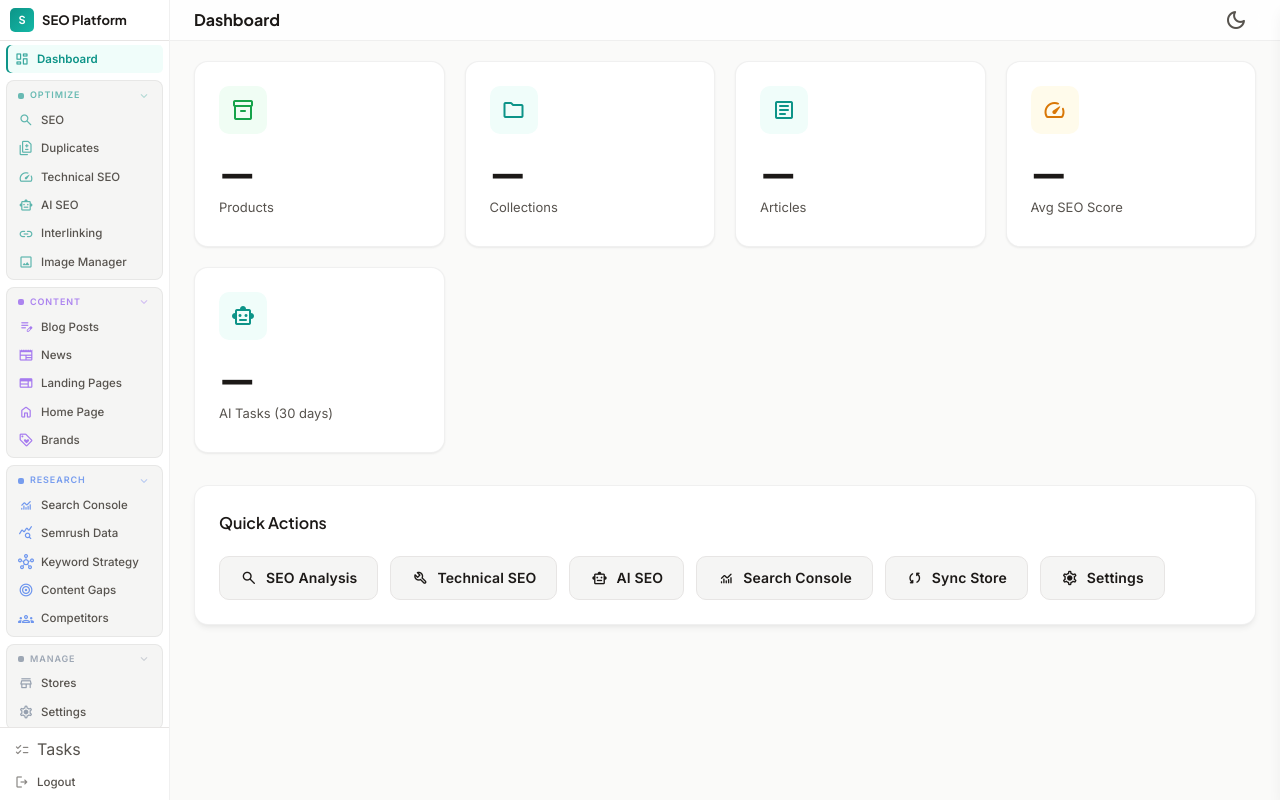
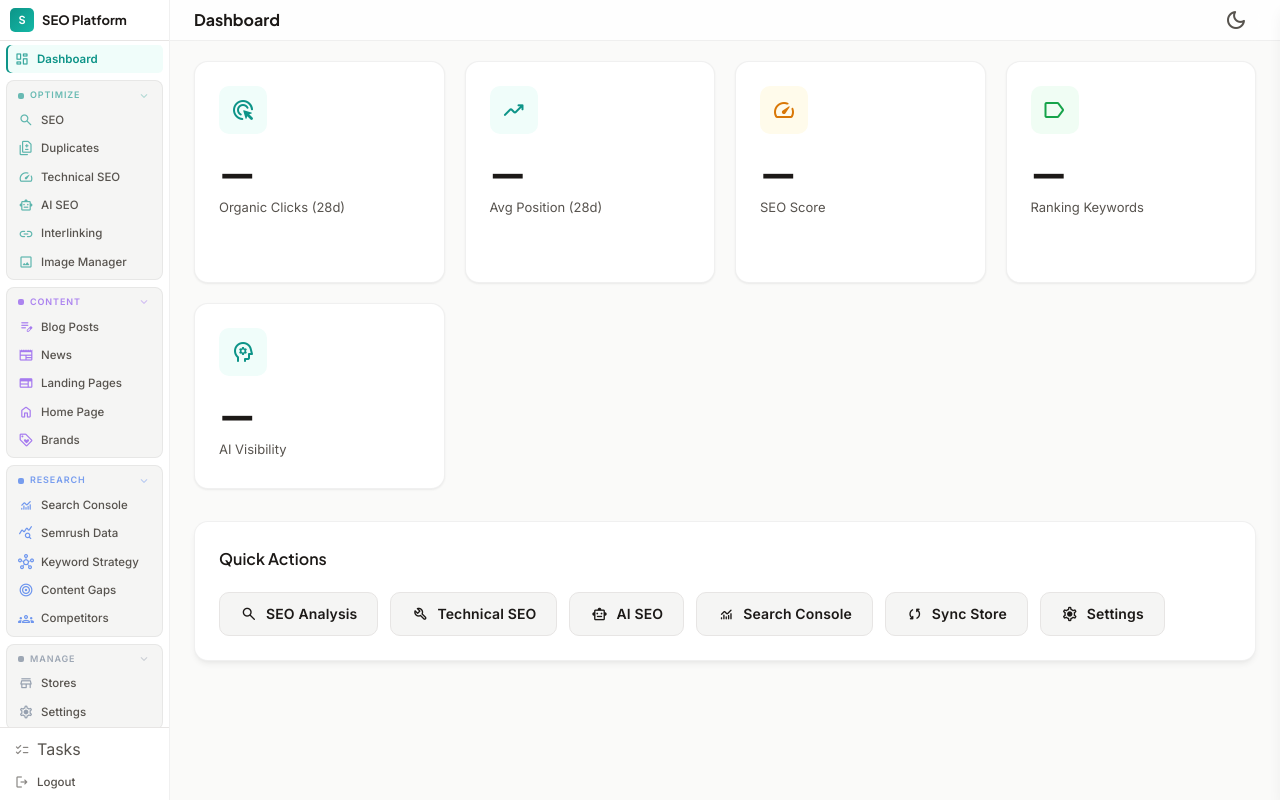
Before and after one commit to ruolez/shopify-seo, a Flask app: page / in a window 1280 px wide. Run offline with Flask 3, Linux system fonts and the light colour scheme; the visitor is signed in with stand-in values (Sample User, id 1); data that the repository does not hold is empty; some libraries are stand-ins or nearby versions.

Commit message:
feat(dashboard): outcome KPI row with sparklines and 90-day trend chart
- KPI cards replace inventory counts: organic clicks (28d, delta, spark),
  avg position, SEO score trend, ranking keywords (top10/striking), AI
  visibility with delta vs previous run; counts collapse to the store line
- /api/dashboard/trends: 90-day GSC daily series with seo_change_events
  overlaid as dashed optimization markers (titles in payload)
- unconfigured sources render setup links instead of hiding

```diff
--- a/app/routes/dashboard_routes.py
+++ b/app/routes/dashboard_routes.py
@@ -22,3 +22,12 @@ def dashboard_page():
 def dashboard_overview():
     store_id = _resolve_store_id()
     return jsonify(dashboard_service.get_overview(store_id))
+
+
+@dashboard_bp.route("/api/dashboard/trends")
+def dashboard_trends():
+    store_id = _resolve_store_id()
+    days = min(request.args.get("days", 90, type=int), 365)
+    if not store_id:
+        return jsonify({"gsc_daily": [], "score_daily": [], "events": []})
+    return jsonify(dashboard_service.get_trends(store_id, days))
--- a/app/static/js/dashboard.js
+++ b/app/static/js/dashboard.js
@@ -1,4 +1,5 @@
 let dashStoreId = null;
+const dashCharts = {};
 
 document.addEventListener("DOMContentLoaded", () => {
     loadDashboard();
@@ -21,7 +22,7 @@ document.addEventListener("DOMContentLoaded", () => {
 function loadDashboard() {
     // Reset store-scoped widgets so a store switch never shows stale data
     // from the previous store while the new requests are in flight.
-    document.getElementById("gsc-summary").style.display = "none";
+    document.getElementById("trend-card").style.display = "none";
     document.getElementById("dash-insights").style.display = "none";
     const prio = document.getElementById("dash-priorities");
     if (prio) {
@@ -30,9 +31,18 @@ function loadDashboard() {
     }
     loadOverview().then(() => {
         // Widgets below depend on the resolved store id from the overview.
-        loadGSCSummary();
+        loadTrends();
         loadTopPriorities();
     });
+}
+
+function setChart(key, make) {
+    if (dashCharts[key]) {
+        dashCharts[key].destroy();
+        delete dashCharts[key];
+    }
+    const chart = make();
+    if (chart) dashCharts[key] = chart;
 }
 
 function renderStoreSwitcher(stores, activeId) {
@@ -55,48 +65,179 @@ async function loadOverview() {
         dashStoreId = stats.store ? stats.store.id : null;
         renderStoreSwitcher(stats.stores, dashStoreId);
 
-        const counts = stats.counts || {};
-
-        // Store identity + sync freshness
+        // Store identity + sync freshness + inventory line
+        const line = document.getElementById("dash-store-line");
         if (stats.store && stats.store.name) {
-            const line = document.getElementById("dash-store-line");
             const synced = stats.store.last_synced_at
                 ? `Last synced ${formatRelativeTime(stats.store.last_synced_at)}`
                 : "Never synced";
+            const c = stats.counts || {};
+            const inventory = `${(c.products ?? 0).toLocaleString()} products · ${(c.collections ?? 0).toLocaleString()} collections · ${(c.articles ?? 0).toLocaleString()} articles`;
             line.innerHTML = `<strong>${escapeHtml(stats.store.name)}</strong>` +
                 (stats.store.domain ? ` · ${escapeHtml(stats.store.domain)}` : "") +
-                ` · ${escapeHtml(synced)}`;
+                ` · ${escapeHtml(synced)} · ${escapeHtml(inventory)}`;
             line.style.display = "";
+        } else {
+            line.style.display = "none";
         }
 
-        document.getElementById("stat-products").textContent = (counts.products ?? 0).toLocaleString();
-        if (counts.active_products !== undefined && counts.active_products !== counts.products) {
-            document.getElementById("stat-products-sub").textContent = `${counts.active_products.toLocaleString()} active`;
-        }
-        document.getElementById("stat-collections").textContent = (counts.collections ?? 0).toLocaleString();
-        document.getElementById("stat-articles").textContent = (counts.articles ?? 0).toLocaleString();
-
-        document.getElementById("stat-seo").textContent = stats.score_pending ? "…" : stats.avg_seo_score;
-        const dist = stats.score_distribution;
-        if (stats.score_pending) {
-            document.getElementById("stat-seo-sub").textContent = "Pending nightly snapshot";
-        } else if (dist) {
-            document.getElementById("stat-seo-sub").textContent =
-                `${dist.good} good · ${dist.fair} fair · ${dist.poor} poor`;
-        }
-
-        document.getElementById("stat-tasks").textContent = (stats.ai_tasks_30d ?? 0).toLocaleString();
-        if (stats.tasks_running > 0) {
-            document.getElementById("stat-tasks-sub").innerHTML =
-                `<span class="delta-up">${stats.tasks_running} running now</span>`;
-        }
+        renderKpis(stats.kpis || {}, stats);
 
         if (stats.insights) {
             renderInsights(stats.insights);
         }
     } catch (err) {
-        showToast("Failed to load dashboard stats", "error");
+        showToast("Failed to load dashboard", "error");
     }
+}
+
+function renderKpis(kpis, stats) {
+    const colors = chartColors();
+
+    // Organic clicks
+    const clicksEl = document.getElementById("kpi-clicks");
+    if (kpis.clicks_28d) {
+        clicksEl.textContent = kpis.clicks_28d.value.toLocaleString();
+        renderDelta(document.getElementById("kpi-clicks-delta"), kpis.clicks_28d.pct_change);
+        setChart("kpi-clicks", () => makeSparkline(document.getElementById("kpi-clicks-spark"), kpis.clicks_28d.spark));
+    } else {
+        clicksEl.textContent = "—";
+        document.getElementById("kpi-clicks-delta").innerHTML =
+            '<a href="/gsc" style="color:var(--primary);">Connect GSC</a>';
+    }
+
+    // Avg position (lower = better)
+    const posEl = document.getElementById("kpi-position");
+    if (kpis.avg_position_28d && kpis.avg_position_28d.value !== null) {
+        posEl.textContent = kpis.avg_position_28d.value.toFixed(1);
+        const ch = kpis.avg_position_28d.change;
+        const deltaEl = document.getElementById("kpi-position-delta");
+        if (ch !== null && ch !== undefined) {
+            const improved = ch <= 0;
+            deltaEl.innerHTML = `<span class="${improved ? "delta-up" : "delta-down"}">${improved ? "▲" : "▼"} ${Math.abs(ch).toFixed(1)} vs prev period</span>`;
+        } else {
+            deltaEl.textContent = "";
+        }
+        setChart("kpi-position", () => makeSparkline(
+            document.getElementById("kpi-position-spark"),
+            kpis.avg_position_28d.spark.map((v) => (v === null ? null : -v)),
+            { color: colors.warning }
+        ));
+    } else {
+        posEl.textContent = "—";
+    }
+
+    // SEO score
+    const scoreEl = document.getElementById("kpi-score");
+    if (stats.score_pending) {
+        scoreEl.textContent = "…";
+        document.getElementById("kpi-score-sub").textContent = "Pending nightly snapshot";
+    } else if (kpis.seo_score) {
+        scoreEl.textContent = kpis.seo_score.value;
+        const sub = document.getElementById("kpi-score-sub");
+        const dist = stats.score_distribution;
+        let html = dist ? `${dist.good} good · ${dist.fair} fair · ${dist.poor} poor` : "";
+        const ch = kpis.seo_score.change_30d;
+        if (ch !== null && ch !== undefined && ch !== 0) {
+            const up = ch > 0;
+            html += ` <span class="${up ? "delta-up" : "delta-down"}">${up ? "▲" : "▼"} ${Math.abs(ch).toFixed(1)} (30d)</span>`;
+        }
+        sub.innerHTML = html;
+        setChart("kpi-score", () => makeSparkline(document.getElementById("kpi-score-spark"), kpis.seo_score.spark, { color: colors.success }));
+    } else if (stats.avg_seo_score) {
+        scoreEl.textContent = stats.avg_seo_score;
+    }
+
+    // Keywords
+    const kwEl = document.getElementById("kpi-keywords");
+    if (kpis.keywords) {
+        kwEl.textContent = kpis.keywords.total.toLocaleString();
+        const delta = kpis.keywords.striking_change;
+        const deltaHtml = delta
+            ? ` <span class="${delta > 0 ? "delta-up" : "delta-down"}">${delta > 0 ? "+" : ""}${delta}</span>`
+            : "";
+        document.getElementById("kpi-keywords-sub").innerHTML =
+            `${kpis.keywords.top10} top 10 · ${kpis.keywords.striking} striking${deltaHtml}`;
+    } else {
+        kwEl.textContent = "—";
+        document.getElementById("kpi-keywords-sub").innerHTML =
+            '<a href="/semrush" style="color:var(--primary);">Import keywords</a>';
+    }
+
+    // AI visibility
+    const visEl = document.getElementById("kpi-visibility");
+    if (kpis.ai_visibility) {
+        const v = kpis.ai_visibility;
+        visEl.textContent = `${Math.round(v.mention_rate * 100)}%`;
+        let sub = `${Math.round(v.share_of_voice * 100)}% share of voice`;
+        if (v.delta_vs_prev_run !== null && v.delta_vs_prev_run !== undefined && v.delta_vs_prev_run !== 0) {
+            const up = v.delta_vs_prev_run > 0;
+            const pts = Math.abs(Math.round(v.delta_vs_prev_run * 100));
+            sub += ` <span class="${up ? "delta-up" : "delta-down"}">${up ? "▲" : "▼"} ${pts}pp</span>`;
+        }
+        if (v.last_run_at) sub += ` · ${formatRelativeTime(v.last_run_at)}`;
+        document.getElementById("kpi-visibility-sub").innerHTML = sub;
+    } else {
+        visEl.textContent = "—";
+        document.getElementById("kpi-visibility-sub").innerHTML =
+            '<a href="/ai-seo" style="color:var(--primary);">Run tracking</a>';
+    }
+}
+
+async function loadTrends() {
+    try {
+        if (!dashStoreId) return;
+        const data = await apiRequest(`/api/dashboard/trends?store_id=${dashStoreId}&days=90`);
+        if (!data.gsc_daily || !data.gsc_daily.length) return;
+
+        const colors = chartColors();
+        const labels = data.gsc_daily.map((d) => d.date.slice(5)); // MM-DD
+        const dateIndex = {};
+        data.gsc_daily.forEach((d, i) => { dateIndex[d.date] = i; });
+        const markers = (data.events || [])
+            .filter((e) => dateIndex[e.date] !== undefined)
+            .map((e) => ({ index: dateIndex[e.date], label: `${e.count} optimized` }));
+
+        const totalOptimized = (data.events || []).reduce((n, e) => n + e.count, 0);
+        document.getElementById("trend-note").textContent =
+            `Last 90 days${totalOptimized ? ` · ${totalOptimized} optimizations applied (dashed lines)` : ""}`;
+
+        setChart("trend", () => makeTimeSeriesChart(document.getElementById("trend-chart"), {
+            labels,
+            markers,
+            datasets: [
+                {
+                    label: "Clicks",
+                    data: data.gsc_daily.map((d) => d.clicks),
+                    borderColor: colors.primary,
+                    backgroundColor: hexToRgba(colors.primary, 0.10),
+                    fill: true, borderWidth: 1.5, pointRadius: 0, tension: 0.3, yAxisID: "y",
+                },
+                {
+                    label: "Impressions",
+                    data: data.gsc_daily.map((d) => d.impressions),
+                    borderColor: colors.text,
+                    borderWidth: 1, pointRadius: 0, tension: 0.3, yAxisID: "y1", hidden: true,
+                },
+            ],
+        }));
+        // Secondary axis for impressions when toggled on via legend
+        const chart = dashCharts["trend"];
+        chart.options.scales.y1 = { position: "right", display: "auto", ticks: { color: colors.text, maxTicksLimit: 5 }, grid: { display: false } };
+        chart.update();
+
+        document.getElementById("trend-card").style.display = "";
+    } catch {
+        // GSC not connected or no data — card stays hidden
+    }
+}
+
+function renderDelta(el, pct, invert = false) {
+    if (pct === null || pct === undefined || !isFinite(pct)) { el.textContent = ""; return; }
+    const up = pct >= 0;
+    const good = invert ? !up : up;
+    const arrow = up ? "▲" : "▼";
+    el.innerHTML = `<span class="${good ? "delta-up" : "delta-down"}">${arrow} ${Math.abs(pct).toFixed(1)}% vs prev period</span>`;
 }
 
 function renderInsights(insights) {
@@ -210,55 +351,6 @@ function renderInsights(insights) {
     container.style.display = "";
 }
 
-function renderDelta(el, pct, invert = false) {
-    if (pct === null || pct === undefined || !isFinite(pct)) { el.textContent = ""; return; }
-    const up = pct >= 0;
-    const good = invert ? !up : up;
-    const arrow = up ? "▲" : "▼";
-    el.innerHTML = `<span class="${good ? "delta-up" : "delta-down"}">${arrow} ${Math.abs(pct).toFixed(1)}% vs prev period</span>`;
-}
-
-async function loadGSCSummary() {
-    try {
-        if (!dashStoreId) return;
-        const status = await apiRequest(`/api/gsc/status?store_id=${dashStoreId}`);
-        if (!status.connected || !status.property) return;
-
-        const today = new Date();
-        const dateTo = new Date(today);
-        dateTo.setDate(dateTo.getDate() - 3);
-        const dateFrom = new Date(dateTo);
-        dateFrom.setDate(dateFrom.getDate() - 27); // 28-day window inclusive
-        const df = dateFrom.toISOString().split("T")[0];
-        const dt = dateTo.toISOString().split("T")[0];
-
-        const data = await apiRequest(`/api/gsc/overview?store_id=${dashStoreId}&date_from=${df}&date_to=${dt}`);
-        document.getElementById("dash-gsc-window").textContent = `${df} → ${dt}`;
-        document.getElementById("dash-gsc-clicks").textContent = Math.round(data.total_clicks).toLocaleString();
-        document.getElementById("dash-gsc-impressions").textContent = Math.round(data.total_impressions).toLocaleString();
-        document.getElementById("dash-gsc-ctr").textContent = (data.avg_ctr * 100).toFixed(1) + "%";
-        document.getElementById("dash-gsc-position").textContent = data.avg_position.toFixed(1);
-
-        if (data.changes) {
-            renderDelta(document.getElementById("dash-gsc-clicks-delta"), data.changes.clicks_pct);
-            renderDelta(document.getElementById("dash-gsc-impressions-delta"), data.changes.impressions_pct);
-            const ctrEl = document.getElementById("dash-gsc-ctr-delta");
-            if (data.changes.ctr !== null && data.changes.ctr !== undefined) {
-                const up = data.changes.ctr >= 0;
-                ctrEl.innerHTML = `<span class="${up ? "delta-up" : "delta-down"}">${up ? "▲" : "▼"} ${(Math.abs(data.changes.ctr) * 100).toFixed(2)}pp</span>`;
-            }
-            const posEl = document.getElementById("dash-gsc-position-delta");
-            if (data.changes.position !== null && data.changes.position !== undefined) {
-                const improved = data.changes.position <= 0; // lower position = better
-                posEl.innerHTML = `<span class="${improved ? "delta-up" : "delta-down"}">${improved ? "▲" : "▼"} ${Math.abs(data.changes.position).toFixed(1)}</span>`;
-            }
-        }
-        document.getElementById("gsc-summary").style.display = "";
-    } catch {
-        // GSC not connected or error — leave hidden
-    }
-}
-
 async function loadTopPriorities() {
     try {
         if (!dashStoreId) return;
--- a/app/templates/dashboard.html
+++ b/app/templates/dashboard.html
@@ -23,69 +23,53 @@
             <div class="page-content">
                 <div id="dash-store-line" style="display:none;margin-bottom:16px;font-size:13px;color:var(--on-surface-secondary);"></div>
 
-                <div class="stats-grid" id="stats-grid">
+                <div class="stats-grid" id="kpi-grid">
                     <div class="stat-card">
-                        <div class="stat-icon green"><span class="material-symbols-rounded">inventory_2</span></div>
-                        <div class="stat-value" id="stat-products">—</div>
-                        <div class="stat-label">Products</div>
-                        <div class="stat-sub" id="stat-products-sub"></div>
+                        <div class="stat-icon blue"><span class="material-symbols-rounded">ads_click</span></div>
+                        <div class="stat-value" id="kpi-clicks">—</div>
+                        <div class="stat-label">Organic Clicks (28d)</div>
+                        <div class="stat-sub" id="kpi-clicks-delta"></div>
+                        <div style="height:34px;margin-top:6px;"><canvas id="kpi-clicks-spark"></canvas></div>
                     </div>
                     <div class="stat-card">
-                        <div class="stat-icon blue"><span class="material-symbols-rounded">folder</span></div>
-                        <div class="stat-value" id="stat-collections">—</div>
-                        <div class="stat-label">Collections</div>
-                    </div>
-                    <div class="stat-card">
-                        <div class="stat-icon blue"><span class="material-symbols-rounded">article</span></div>
-                        <div class="stat-value" id="stat-articles">—</div>
-                        <div class="stat-label">Articles</div>
+                        <div class="stat-icon blue"><span class="material-symbols-rounded">trending_up</span></div>
+                        <div class="stat-value" id="kpi-position">—</div>
+                        <div class="stat-label">Avg Position (28d)</div>
+                        <div class="stat-sub" id="kpi-position-delta"></div>
+                        <div style="height:34px;margin-top:6px;"><canvas id="kpi-position-spark"></canvas></div>
                     </div>
                     <div class="stat-card">
                         <div class="stat-icon orange"><span class="material-symbols-rounded">speed</span></div>
-                        <div class="stat-value" id="stat-seo">—</div>
-                        <div class="stat-label">Avg SEO Score</div>
-                        <div class="stat-sub" id="stat-seo-sub"></div>
+                        <div class="stat-value" id="kpi-score">—</div>
+                        <div class="stat-label">SEO Score</div>
+                        <div class="stat-sub" id="kpi-score-sub"></div>
+                        <div style="height:34px;margin-top:6px;"><canvas id="kpi-score-spark"></canvas></div>
                     </div>
                     <div class="stat-card">
-                        <div class="stat-icon blue"><span class="material-symbols-rounded">smart_toy</span></div>
-                        <div class="stat-value" id="stat-tasks">—</div>
-                        <div class="stat-label">AI Tasks (30 days)</div>
-                        <div class="stat-sub" id="stat-tasks-sub"></div>
+                        <div class="stat-icon green"><span class="material-symbols-rounded">label</span></div>
+                        <div class="stat-value" id="kpi-keywords">—</div>
+                        <div class="stat-label">Ranking Keywords</div>
+                        <div class="stat-sub" id="kpi-keywords-sub"></div>
                     </div>
+                    <div class="stat-card">
+                        <div class="stat-icon blue"><span class="material-symbols-rounded">psychology</span></div>
+                        <div class="stat-value" id="kpi-visibility">—</div>
+                        <div class="stat-label">AI Visibility</div>
+                        <div class="stat-sub" id="kpi-visibility-sub"></div>
+                    </div>
+                </div>
+
+                <!-- 90-day search performance with optimization markers -->
+                <div id="trend-card" class="card" style="display:none;margin-bottom:24px;">
+                    <div class="card-header" style="display:flex;align-items:center;justify-content:space-between;">
+                        <h3>Search Performance <span id="trend-note" style="font-weight:400;font-size:12px;color:var(--on-surface-secondary);"></span></h3>
+                        <a href="/gsc" class="btn btn-secondary btn-sm">View Details</a>
+                    </div>
+                    <div style="height:260px;padding:0 8px 8px;"><canvas id="trend-chart"></canvas></div>
                 </div>
 
                 <!-- Insights from all data sources (shown if data available) -->
                 <div id="dash-insights" style="display: none; margin-bottom: 24px;"></div>
-
-                <!-- GSC Summary (shown if connected) -->
-                <div id="gsc-summary" class="card" style="display: none; margin-bottom: 24px;">
-                    <div class="card-header" style="display: flex; align-items: center; justify-content: space-between;">
-                        <h3>Search Console <span id="dash-gsc-window" style="font-weight:400;font-size:12px;color:var(--on-surface-secondary);"></span></h3>
-                        <a href="/gsc" class="btn btn-secondary btn-sm">View Details</a>
-                    </div>
-                    <div class="metric-cards" style="display: grid; grid-template-columns: repeat(auto-fit, minmax(160px, 1fr)); gap: 12px;">
-                        <div style="padding: 12px;">
-                            <div class="metric-label">Clicks</div>
-                            <div style="font-size: 22px; font-weight: 700;" id="dash-gsc-clicks">—</div>
-                            <div class="stat-sub" id="dash-gsc-clicks-delta"></div>
-                        </div>
-                        <div style="padding: 12px;">
-                            <div class="metric-label">Impressions</div>
-                            <div style="font-size: 22px; font-weight: 700;" id="dash-gsc-impressions">—</div>
-                            <div class="stat-sub" id="dash-gsc-impressions-delta"></div>
-                        </div>
-                        <div style="padding: 12px;">
-                            <div class="metric-label">Avg CTR</div>
-                            <div style="font-size: 22px; font-weight: 700;" id="dash-gsc-ctr">—</div>
-                            <div class="stat-sub" id="dash-gsc-ctr-delta"></div>
-                        </div>
-                        <div style="padding: 12px;">
-                            <div class="metric-label">Avg Position</div>
-                            <div style="font-size: 22px; font-weight: 700;" id="dash-gsc-position">—</div>
-                            <div class="stat-sub" id="dash-gsc-position-delta"></div>
-                        </div>
-                    </div>
-                </div>
 
                 <!-- Top SEO Priorities (shown if data available) -->
                 <div class="card" style="display: none; margin-bottom: 24px;">
```
Also changed, not shown: app/services/dashboard_service.py (+177 -0 lines).
